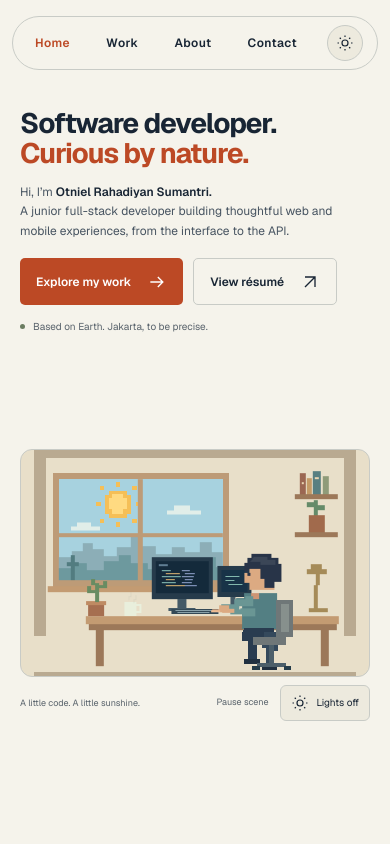
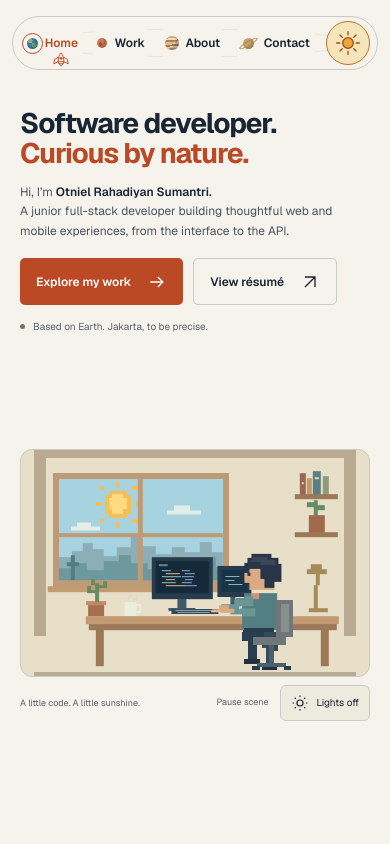
Before and after one commit to OtnielRS/web-portofolio, a Next.js app in the folder my-portofolio/: page / in a window 390 px wide. Shown: the top 844 px of the page. Built offline with nearby package versions, Linux system fonts and the light colour scheme.

Commit message:
feat(header): add solar navigation and animated sun moon toggle

```diff
--- a/my-portofolio/app/_components/site-header.css
+++ b/my-portofolio/app/_components/site-header.css
@@ -9,6 +9,8 @@
 }
 
 .portfolio-navigation {
+  position: relative;
+  isolation: isolate;
   pointer-events: auto;
   display: flex;
   align-items: center;
@@ -23,6 +25,9 @@
 }
 
 .portfolio-navigation-link {
+  position: relative;
+  gap: 12px;
+  background: var(--background);
   display: inline-flex;
   align-items: center;
   justify-content: center;
@@ -67,3 +72,55 @@ html { scroll-padding-top: 128px; }
   .portfolio-navigation { padding-inline: 4px; }
   .portfolio-navigation-link { padding-inline: 12px; font-size: 12px; }
 }
+
+.navigation-orbit { position: absolute; inset: 8px 20px; width: calc(100% - 40px); height: calc(100% - 16px); z-index: -1; pointer-events: none; fill: none; stroke: var(--line); stroke-width: .7; }
+.navigation-orbit path { stroke-dasharray: 2 7; opacity: .65; }
+.navigation-label { position: relative; }
+.navigation-shuttle { position: absolute; top: calc(100% + 1px); left: 50%; color: var(--accent); opacity: 0; transform: translate(-50%, 4px); transition: opacity .25s, transform .45s cubic-bezier(.16,1,.3,1); pointer-events: none; }
+.portfolio-navigation-link[aria-current] .navigation-shuttle { opacity: 1; transform: translate(-50%, 0); }
+.shuttle-exhaust { opacity: .65; }
+.navigation-planet { position: relative; display: inline-block; flex: 0 0 auto; width: 11px; height: 11px; border-radius: 50%; background: #ad6d49; box-shadow: inset -3px -2px 0 #18253435; transition: transform .25s ease; }
+.navigation-planet-home { width: 15px; height: 15px; background: radial-gradient(ellipse at 30% 25%, #8bb078 0 20%, transparent 22%), radial-gradient(ellipse at 65% 65%, #74a16e 0 23%, transparent 25%), #367caa; }
+.navigation-planet-work { width: 13px; height: 13px; background: radial-gradient(ellipse at 35% 60%, #a54f35 0 18%, transparent 22%), #cd7950; }
+.navigation-planet-about { width: 18px; height: 18px; background: linear-gradient(175deg, #c8a87b 0 18%, #f0dbb8 18% 30%, #b57d53 30% 43%, #dfbe95 43% 60%, #ab704c 60% 72%, #e6cba7 72% 85%, #ba9268 85%); }
+.navigation-planet-contact { background: #c4a368; width: 15px; height: 15px; margin-inline: 4px; }
+.navigation-planet-contact::after { content: ""; position: absolute; inset: 4px -6px; border: 2px solid #b38c50; border-radius: 50%; transform: rotate(-30deg); }
+.portfolio-navigation-link[aria-current] .navigation-planet { outline: 1px solid var(--accent); outline-offset: 4px; }
+.portfolio-navigation-link:hover .navigation-planet { transform: rotate(-15deg) scale(1.12); }
+.portfolio-navigation .theme-toggle { position: relative; width: 48px; height: 48px; margin-left: 8px; border-color: #b97330; background: #f6e5bb; color: #a64b15; transition: background-color .45s, color .45s, border-color .45s; }
+.solar-toggle-art { position: relative; display: grid; place-items: center; width: 32px; height: 32px; pointer-events: none; }
+.solar-toggle-sun, .solar-toggle-moon { position: absolute; overflow: visible; transition: opacity .3s, transform .45s cubic-bezier(.16,1,.3,1); }
+.solar-toggle-moon { opacity: 0; transform: rotate(35deg) scale(.65); }
+.solar-toggle-core { fill: #e9a43b; transition: fill .45s, stroke .45s; }
+.solar-toggle-rays { transform-origin: 16px 16px; transition: opacity .35s, transform .5s cubic-bezier(.16,1,.3,1); }
+.solar-toggle-flare { position: absolute; inset: -5px; border-radius: 50%; background: #e9a43b; opacity: 0; }
+[data-theme="dark"] .portfolio-navigation .theme-toggle { color: #e2d9be; background: #263440; border-color: #576975; }
+[data-theme="dark"] .solar-toggle-sun { opacity: 0; transform: rotate(-35deg) scale(.65); }
+[data-theme="dark"] .solar-toggle-moon { opacity: 1; transform: rotate(0) scale(1); }
+[data-theme="dark"] .solar-toggle-rays { opacity: .2; transform: rotate(-35deg) scale(.75); }
+.solar-toggle-changed .solar-toggle-flare { animation: sun-ignite .65s cubic-bezier(.16,1,.3,1) both; }
+[data-theme="dark"] .solar-toggle-changed .solar-toggle-flare { animation-name: sun-dim; }
+@keyframes sun-ignite { from { transform: scale(.5); opacity: .65; } to { transform: scale(1.7); opacity: 0; } }
+@keyframes sun-dim { from { transform: scale(1.15); opacity: .35; } to { transform: scale(.4); opacity: 0; } }
+@media (max-width: 700px) {
+  .portfolio-navigation-link { gap: 8px; }
+  .navigation-planet { width: 11px; height: 11px; }
+  .navigation-planet-work { width: 10px; height: 10px; }
+  .navigation-planet-about { width: 14px; height: 14px; }
+  .navigation-planet-contact { margin-inline: 3px; }
+  .navigation-planet-contact::after { inset: 3px -5px; border-width: 1px; }
+  .portfolio-navigation .theme-toggle { width: 44px; height: 44px; margin-left: 4px; }
+  .solar-toggle-sun, .solar-toggle-moon { width: 26px; height: 26px; }
+}
+@media (max-width: 400px) {
+  .portfolio-navigation .portfolio-navigation-link { gap: 7px; padding-inline: 7px; font-size: 12px; letter-spacing: 0; }
+  .navigation-orbit { inset-inline: 10px; width: calc(100% - 20px); }
+}
+@media (prefers-reduced-motion: reduce) {
+  .navigation-shuttle { transition: opacity .1s; transform: translateX(-50%); }
+  .navigation-planet, .solar-toggle-rays { transition: none; }
+  .solar-toggle-sun, .solar-toggle-moon { transition: opacity .1s; }
+  .portfolio-navigation-link:hover .navigation-planet { transform: none; }
+  .solar-toggle-changed .solar-toggle-flare { animation: none; }
+  .portfolio-navigation .theme-toggle, .solar-toggle-core { transition-duration: .1s; }
+}
--- a/my-portofolio/app/_components/site-header.tsx
+++ b/my-portofolio/app/_components/site-header.tsx
@@ -19,6 +19,10 @@ export default function SiteHeader() {
   return (
     <header className="portfolio-header">
       <nav className="portfolio-navigation" aria-label="Main navigation">
+        <svg className="navigation-orbit" viewBox="0 0 1000 60" preserveAspectRatio="none" aria-hidden="true">
+          <ellipse cx="490" cy="30" rx="470" ry="23" />
+          <path d="M30 30H930" />
+        </svg>
         {navigation.map(({ href, label, sectionId }) => (
           <SectionLink
             key={href}
@@ -27,7 +31,14 @@ export default function SiteHeader() {
             className="portfolio-navigation-link"
             aria-current={activeHref === href ? (pathname === "/" && href !== "/" ? "location" : "page") : undefined}
           >
-            {label}
+            <span className={`navigation-planet navigation-planet-${sectionId}`} aria-hidden="true" />
+            <span className="navigation-label">{label}
+              <svg className="navigation-shuttle" width="23" height="15" viewBox="0 0 32 20" fill="none" aria-hidden="true">
+                <path className="shuttle-exhaust" d="M12 14 16 19 20 14" stroke="currentColor" strokeWidth="1.5" />
+                <path d="M16 1c-3 3-4 7-4 12l-6 3 1-6 5-3M16 1c3 3 4 7 4 12l6 3-1-6-5-3M12 13h8l-1 3h-6Z" fill="var(--background)" stroke="currentColor" strokeWidth="1.3" strokeLinejoin="round" />
+                <path d="M14 7h4v3h-4Z" fill="currentColor" />
+              </svg>
+            </span>
           </SectionLink>
         ))}
         <ThemeToggle compact />
--- a/my-portofolio/app/_components/theme-toggle.tsx
+++ b/my-portofolio/app/_components/theme-toggle.tsx
@@ -1,9 +1,11 @@
 "use client";
 
 import useTheme, { toggleTheme } from "./use-theme";
+import { useState } from "react";
 
 export default function ThemeToggle({ compact = false }: { compact?: boolean }) {
   const theme = useTheme();
+  const [sunChange, setSunChange] = useState(0);
   return (
     <button
       type="button"
@@ -12,15 +14,30 @@ export default function ThemeToggle({ compact = false }: { compact?: boolean })
       aria-checked={theme === "dark"}
       aria-label="Dark mode"
       title={theme === "dark" ? "Switch to light mode" : "Switch to dark mode"}
-      onClick={toggleTheme}
+      onClick={() => { toggleTheme(); setSunChange(count => count + 1); }}
     >
+      {compact ? (
+        <span key={sunChange} className={`solar-toggle-art${sunChange ? " solar-toggle-changed" : ""}`} aria-hidden="true">
+          <span className="solar-toggle-flare" />
+          <svg className="solar-toggle-sun" width="30" height="30" viewBox="0 0 32 32" fill="none" stroke="currentColor" strokeWidth="1.6">
+            <g className="solar-toggle-rays" strokeLinecap="round">
+              <path d="M16 2v4m0 20v4M2 16h4m20 0h4M6.1 6.1l2.8 2.8m14.2 14.2 2.8 2.8M6.1 25.9l2.8-2.8M23.1 8.9l2.8-2.8" />
+            </g>
+            <circle className="solar-toggle-core" cx="16" cy="16" r="6.5" />
+          </svg>
+          <svg className="solar-toggle-moon" width="28" height="28" viewBox="0 0 32 32" fill="none" stroke="currentColor" strokeWidth="1.6">
+            <path d="M26.5 19.3A11.8 11.8 0 0 1 12.7 5.5 11.8 11.8 0 1 0 26.5 19.3Z" fill="currentColor" fillOpacity=".18" strokeLinejoin="round" />
+          </svg>
+        </span>
+      ) : <>
       <svg className="theme-icon-light" width="18" height="18" viewBox="0 0 24 24" fill="none" stroke="currentColor" strokeWidth="1.6" aria-hidden="true">
         <circle cx="12" cy="12" r="4"/><path d="M12 2v2m0 16v2M2 12h2m16 0h2M5 5l1.5 1.5m11 11L19 19M5 19l1.5-1.5m11-11L19 5"/>
       </svg>
       <svg className="theme-icon-dark" width="18" height="18" viewBox="0 0 24 24" fill="none" stroke="currentColor" strokeWidth="1.6" aria-hidden="true">
         <path d="M20.5 14A8.5 8.5 0 0 1 10 3.5 8.5 8.5 0 1 0 20.5 14Z"/>
       </svg>
-      {!compact && <><span className="theme-icon-light">Lights off</span><span className="theme-icon-dark">Lights on</span></>}
+      <span className="theme-icon-light">Lights off</span><span className="theme-icon-dark">Lights on</span>
+      </>}
     </button>
   );
 }
```
